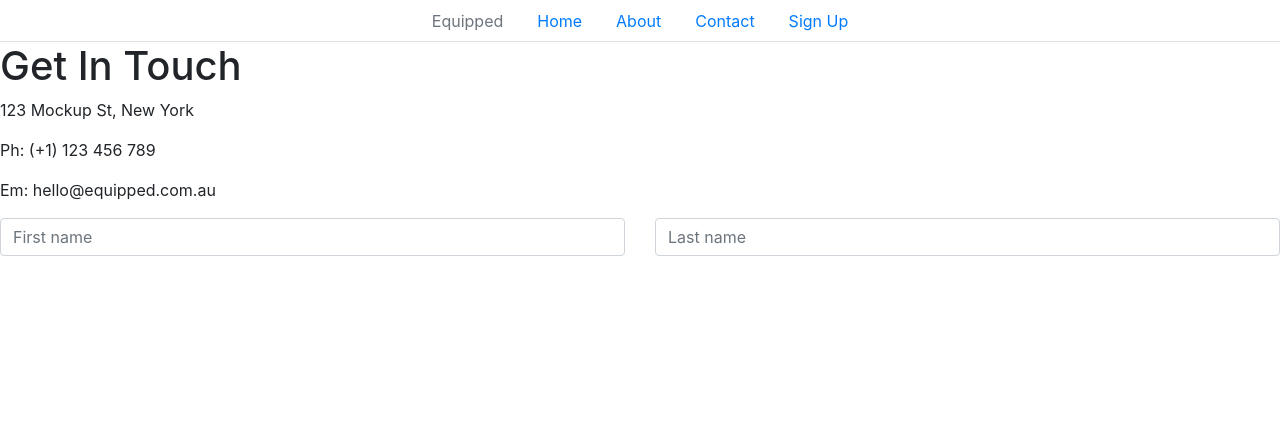
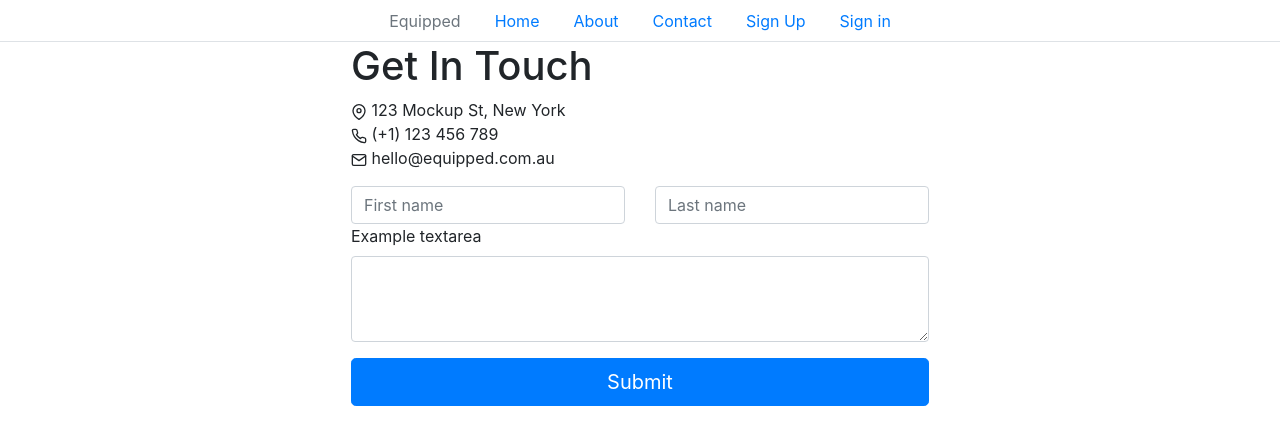
Before and after one commit to aidenwaring/equipped-frontend, a React (Create React App) app: page /contact in a window 1280 px wide. Shown: the top 444 px of the page. Built offline with nearby package versions, Linux system fonts and the light colour scheme.

Commit message:
commiting for merge

```diff
--- a/package.json
+++ b/package.json
@@ -10,6 +10,7 @@
     "react": "^16.13.1",
     "react-bootstrap": "^1.2.2",
     "react-dom": "^16.13.1",
+    "react-icons": "^3.10.0",
     "react-router-dom": "^5.2.0",
     "react-scripts": "3.4.1",
     "websocket-extensions": "^0.1.4"
--- a/src/App.css
+++ b/src/App.css
@@ -1,5 +1,8 @@
-
-
+body {
+    margin: 0;
+    padding: 0;
+ }
 .form {
  max-width: 80%;
+ margin: auto;
 }
--- a/src/App.jsx
+++ b/src/App.jsx
@@ -2,9 +2,11 @@ import React from 'react'
 import { BrowserRouter, Route, Link } from 'react-router-dom'
 import Navbar from './components/Navbar'
 import HomeView from './components/HomeView'
-import SignUp from './components/SignUp'
+import SignUp from './components/registration/SignUp'
+import SignIn from './components/registration/SignIn'
 import About from './components/About'
 import Contact from './components/Contact'
+import SendQuote from './components/quotes/sendQuote'
 import './App.css'
 
 
@@ -17,6 +19,8 @@ const App = () => {
         <Route exact path='/about' component={About} />
         <Route exact path='/contact' component={Contact} />
         <Route exact path='/signup' component={SignUp} />
+        <Route exact path='/signin' component={SignIn} />
+        <Route exact path='/sendquote' component={SendQuote} />
       </BrowserRouter>
     </div>
   )
--- a/src/components/Contact.jsx
+++ b/src/components/Contact.jsx
@@ -1,13 +1,16 @@
 import React from "react";
-import { Form, Row, Col } from "react-bootstrap";
+import { Form, Row, Col, Button, Container } from "react-bootstrap";
+import { FiPhone, FiMapPin, FiMail } from 'react-icons/fi';
 
 export default function Contact() {
   return (
+    <Container>
+      <Row className="justify-content-center">
         <div>
           <h1>Get In Touch</h1>
-      <p>123 Mockup St, New York</p>
-      <p>Ph: (+1) 123 456 789</p>
-      <p>Em: hello@equipped.com.au</p>
+          <p> <FiMapPin/>  123 Mockup St, New York<br></br>
+          <FiPhone /> (+1) 123 456 789<br></br>
+          <FiMail/> hello@equipped.com.au</p>
           <div>
             <Form>
               <Row>
@@ -18,8 +21,17 @@ export default function Contact() {
                   <Form.Control placeholder="Last name" />
                 </Col>
               </Row>
+              <Form.Group controlId="exampleForm.ControlTextarea1">
+                <Form.Label>Example textarea</Form.Label>
+                <Form.Control as="textarea" rows="3" />
+              </Form.Group>
+              <Button variant="primary" size="lg" block type="submit">
+                Submit
+              </Button>
             </Form>
           </div>
         </div>
+      </Row>
+    </Container>
   );
 }
--- a/src/components/Navbar.jsx
+++ b/src/components/Navbar.jsx
@@ -22,6 +22,9 @@ export default function Navbar() {
         <Nav.Item>
             <Link className="nav-link" to='/signup'>Sign Up</Link>
         </Nav.Item>
+        <Nav.Item>
+            <Link className="nav-link" to='/signin'>Sign in</Link>
+        </Nav.Item>
     </Nav>
   </>
   );
--- a/src/components/SignUp.jsx
+++ /dev/null
@@ -1,42 +0,0 @@
-import React from "react";
-import "../App.css";
-import { Button, Form, Row, Col } from "react-bootstrap";
-
-export default function SignUp() {
-  return (
-      <Row className="justify-content-center">
-        <div className="form">
-         <Col>
-      <h1>Sign Up</h1>
-      <Form>
-        <Form.Group controlId="formBasicEmail">
-          <Row>
-            <Col>
-              <Form.Control placeholder="First name" />
-            </Col>
-            <Col>
-              <Form.Control placeholder="Last name" />
-            </Col>
-          </Row>
-        </Form.Group>
-        <Form.Group controlId="formBasicEmail">
-          <Form.Label>Email address</Form.Label>
-          <Form.Control type="email" placeholder="Enter email" />
-        </Form.Group>
-
-        <Form.Group controlId="formBasicPassword">
-          <Form.Label>Password</Form.Label>
-          <Form.Control type="password" placeholder="Password" />
-        </Form.Group>
-        <Form.Group controlId="formBasicCheckbox">
-          <Form.Check type="checkbox" label="Check me out" />
-        </Form.Group>
-        <Button variant="primary" type="submit">
-          Submit
-        </Button>
-      </Form>
-      </Col>
-    </div>
-      </Row>
-  );
-}
--- /dev/null
+++ b/src/components/quotes/sendQuote.jsx
@@ -0,0 +1,15 @@
+import React from 'react'
+import { Container } from 'react-bootstrap'
+
+export default function sendQuote() {
+    return (
+        <div>
+            <Container>
+                <h1>Send A Quote</h1>
+                <p>Product name .......</p>
+                <p>Rental Length .......</p>
+
+            </Container>
+        </div>
+    )
+}
--- /dev/null
+++ b/src/components/registration/SignIn.jsx
@@ -0,0 +1,29 @@
+import React from "react";
+import { Button, Form, Container } from "react-bootstrap";
+
+export default function SignIn() {
+  return (
+    <Container>
+      <div className="form">
+        <h1>Sign In</h1>
+        <Form>
+          <Form.Group controlId="formBasicEmail">
+            <Form.Label>Email address</Form.Label>
+            <Form.Control type="email" placeholder="Enter email" />
+          </Form.Group>
+
+          <Form.Group controlId="formBasicPassword">
+            <Form.Label>Password</Form.Label>
+            <Form.Control type="password" placeholder="Password" />
+          </Form.Group>
+          <Form.Group controlId="formBasicCheckbox">
+            <Form.Check type="checkbox" label="Check me out" />
+          </Form.Group>
+          <Button variant="primary" type="submit">
+            Submit
+          </Button>
+        </Form>
+      </div>
+    </Container>
+  );
+}
--- /dev/null
+++ b/src/components/registration/SignUp.jsx
@@ -0,0 +1,42 @@
+import React from "react";
+
+import { Button, Form, Row, Col } from "react-bootstrap";
+
+export default function SignUp() {
+  return (
+    <Row className="justify-content-center">
+      <div className="form">
+        <Col>
+          <h1>Sign Up</h1>
+          <Form>
+            <Form.Group controlId="formBasicEmail">
+              <Row>
+                <Col>
+                  <Form.Control placeholder="First name" />
+                </Col>
+                <Col>
+                  <Form.Control placeholder="Last name" />
+                </Col>
+              </Row>
+            </Form.Group>
+            <Form.Group controlId="formBasicEmail">
+              <Form.Label>Email address</Form.Label>
+              <Form.Control type="email" placeholder="Enter email" />
+            </Form.Group>
+
+            <Form.Group controlId="formBasicPassword">
+              <Form.Label>Password</Form.Label>
+              <Form.Control type="password" placeholder="Password" />
+            </Form.Group>
+            <Form.Group controlId="formBasicCheckbox">
+              <Form.Check type="checkbox" label="Check me out" />
+            </Form.Group>
+            <Button variant="primary" type="submit">
+              Submit
+            </Button>
+          </Form>
+        </Col>
+      </div>
+    </Row>
+  );
+}
```
Also changed, not shown: 1 other file (tests, documents, lock files or other folders). Lines whose indentation alone changed are shown as unchanged.
